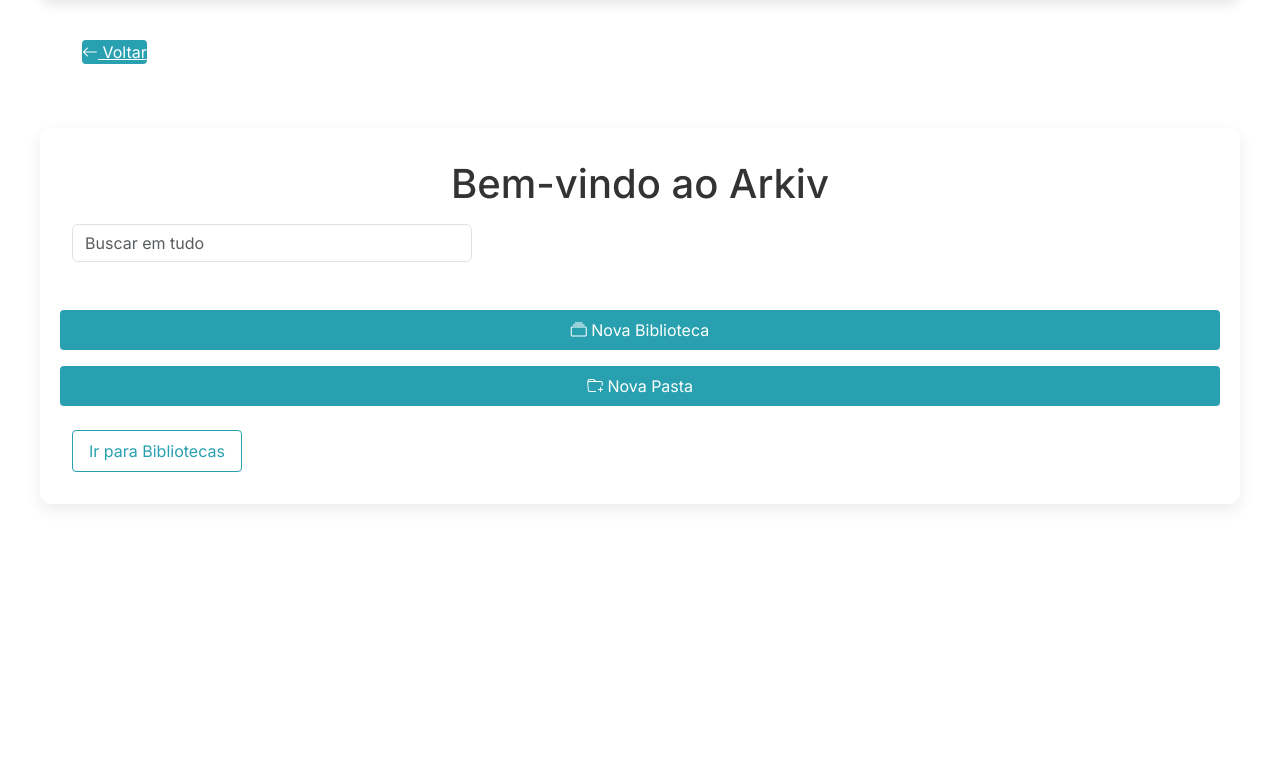
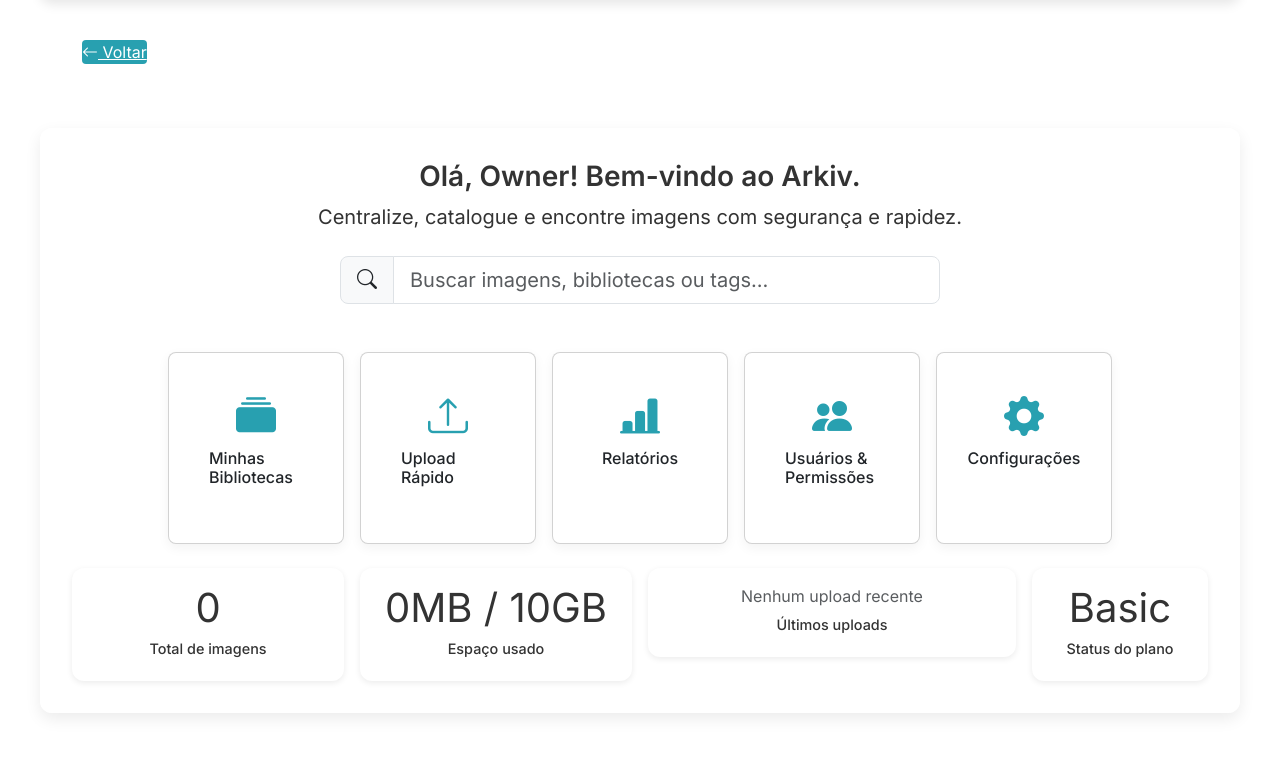
Before and after one commit to BrunoRochaBelo/arkiv, a Flask app: page / in a window 1280 px wide. Shown: the part 76-837 px from the top of the page. Before the commit the page ends 583 px from the top, so only its background shows below. Run offline with Flask 3, Linux system fonts and the light colour scheme; a user stored in the database is signed in.

Commit message:
Revamp home page with dashboard and quick links

```diff
--- a/arkiv_app/main/routes.py
+++ b/arkiv_app/main/routes.py
@@ -1,7 +1,49 @@
 from flask import render_template
+from flask_login import current_user
+
+from ..extensions import db
+from ..models import Asset, Library
+from ..utils import current_org_id
 from . import main_bp
 
 
 @main_bp.route('/')
 def index():
-    return render_template('home.html', title='Início')
+    org_id = current_org_id()
+    stats = {
+        'libs_count': 0,
+        'total_images': 0,
+        'used_storage': 0,
+        'quota': None,
+        'plan': None,
+        'last_uploads': [],
+    }
+    if current_user.is_authenticated and org_id:
+        stats['libs_count'] = Library.query.filter_by(org_id=org_id).count()
+        stats['total_images'] = (
+            db.session.query(db.func.count(Asset.id))
+            .join(Library)
+            .filter(Library.org_id == org_id)
+            .scalar()
+            or 0
+        )
+        stats['used_storage'] = (
+            db.session.query(db.func.sum(Asset.size))
+            .join(Library)
+            .filter(Library.org_id == org_id)
+            .scalar()
+            or 0
+        )
+        membership = current_user.memberships[0] if current_user.memberships else None
+        if membership:
+            stats['plan'] = membership.organization.plan
+            stats['quota'] = membership.organization.plan.storage_quota_gb * 1024 * 1024 * 1024
+        stats['last_uploads'] = (
+            Asset.query
+            .join(Library)
+            .filter(Library.org_id == org_id)
+            .order_by(Asset.created_at.desc())
+            .limit(3)
+            .all()
+        )
+    return render_template('home.html', title='Início', stats=stats)
--- a/arkiv_app/static/css/style.css
+++ b/arkiv_app/static/css/style.css
@@ -240,3 +240,41 @@ button:hover, .btn:hover {
   box-shadow: 0 4px 12px rgba(0,0,0,0.15);
   padding: 1.5rem;
 }
+
+.welcome {
+  font-weight: var(--weight-semibold);
+  font-size: 1.75rem;
+}
+
+.search-global {
+  max-width: 600px;
+  margin: 0 auto;
+}
+
+.quick-link {
+  text-decoration: none;
+}
+
+.quick-link .card-body {
+  display: flex;
+  flex-direction: column;
+  align-items: center;
+}
+
+.text-accent {
+  color: var(--accent);
+}
+
+.dashboard-widget {
+  background: var(--card-bg);
+  border-radius: 12px;
+  padding: 1rem;
+  box-shadow: 0 2px 6px rgba(0,0,0,0.08);
+  text-align: center;
+}
+
+.dashboard-widget h6 {
+  margin-top: 0.5rem;
+  font-size: 0.9rem;
+  color: var(--text-color);
+}
--- a/arkiv_app/static/js/main.js
+++ b/arkiv_app/static/js/main.js
@@ -30,5 +30,11 @@ document.addEventListener('DOMContentLoaded', () => {
       const cancel = document.querySelector('.btn-cancel');
       if (cancel) cancel.click();
     }
+
+    if ((ev.ctrlKey || ev.metaKey) && ev.key.toLowerCase() === 'k') {
+      ev.preventDefault();
+      const input = document.querySelector('#globalSearchInput');
+      if (input) input.focus();
+    }
   });
 });
--- a/arkiv_app/templates/home.html
+++ b/arkiv_app/templates/home.html
@@ -1,19 +1,107 @@
 {% extends 'base.html' %}
 {% block content %}
-<section class="text-center mb-5">
+<div class="text-center mb-5">
+  {% if current_user.is_authenticated %}
+  <h2 class="welcome">Olá, {{ current_user.name }}! Bem-vindo ao Arkiv.</h2>
+  <p class="lead">Centralize, catalogue e encontre imagens com segurança e rapidez.</p>
+  {% else %}
   <h1 class="mb-3">Bem-vindo ao Arkiv</h1>
-  <form class="d-flex justify-content-center" role="search" action="{{ url_for('search.search_page') }}" method="get">
-    <input class="form-control" style="max-width:400px" type="search" placeholder="Buscar em tudo" name="q" aria-label="Buscar">
+  {% endif %}
+  <form class="search-global mt-4" role="search" action="{{ url_for('search.search_page') }}" method="get">
+    <div class="input-group input-group-lg">
+      <span class="input-group-text"><i class="bi bi-search"></i></span>
+      <input class="form-control" id="globalSearchInput" type="search" placeholder="Buscar imagens, bibliotecas ou tags…" name="q" aria-label="Buscar">
+    </div>
   </form>
-</section>
-
+</div>
 {% if current_user.is_authenticated %}
-<div class="row text-center mb-4" style="gap:1rem; justify-content:center;">
-  <a href="{{ url_for('library.create_library') }}" class="btn btn-accent"><i class="bi bi-collection"></i> Nova Biblioteca</a>
-  <a href="{{ url_for('folder.create_folder') }}" class="btn btn-accent"><i class="bi bi-folder-plus"></i> Nova Pasta</a>
+<div class="row g-3 mb-4 justify-content-center">
+  <div class="col-6 col-sm-4 col-md-2">
+    <a href="{{ url_for('library.list_libraries') }}" class="card quick-link shadow-soft h-100" aria-label="Minhas Bibliotecas">
+      <div class="card-body">
+        <i class="bi bi-collection-fill display-6 text-accent"></i>
+        <h6 class="mt-2 mb-0">Minhas Bibliotecas</h6>
+      </div>
+    </a>
+  </div>
+  <div class="col-6 col-sm-4 col-md-2">
+    <a href="{{ url_for('library.create_library') }}" class="card quick-link shadow-soft h-100" aria-label="Upload Rápido">
+      <div class="card-body">
+        <i class="bi bi-upload display-6 text-accent"></i>
+        <h6 class="mt-2 mb-0">Upload Rápido</h6>
+      </div>
+    </a>
+  </div>
+  <div class="col-6 col-sm-4 col-md-2">
+    <a href="{{ url_for('reports.assets_report') }}" class="card quick-link shadow-soft h-100" aria-label="Relatórios">
+      <div class="card-body">
+        <i class="bi bi-bar-chart-line-fill display-6 text-accent"></i>
+        <h6 class="mt-2 mb-0">Relatórios</h6>
+      </div>
+    </a>
+  </div>
+  {% if current_user.memberships and current_user.memberships[0].role in ['OWNER','ADMIN'] %}
+  <div class="col-6 col-sm-4 col-md-2">
+    <a href="#" class="card quick-link shadow-soft h-100" aria-label="Usuários e Permissões">
+      <div class="card-body">
+        <i class="bi bi-people-fill display-6 text-accent"></i>
+        <h6 class="mt-2 mb-0">Usuários & Permissões</h6>
+      </div>
+    </a>
+  </div>
+  <div class="col-6 col-sm-4 col-md-2">
+    <a href="#" class="card quick-link shadow-soft h-100" aria-label="Configurações da Organização">
+      <div class="card-body">
+        <i class="bi bi-gear-fill display-6 text-accent"></i>
+        <h6 class="mt-2 mb-0">Configurações</h6>
+      </div>
+    </a>
+  </div>
+  {% endif %}
 </div>
-<a href="{{ url_for('library.list_libraries') }}" class="btn btn-outline-accent">Ir para Bibliotecas</a>
+<div class="row g-3">
+  <div class="col-6 col-md-3">
+    <div class="dashboard-widget">
+      <div class="display-6">{{ stats.total_images }}</div>
+      <h6>Total de imagens</h6>
+    </div>
+  </div>
+  <div class="col-6 col-md-3">
+    <div class="dashboard-widget">
+      <div class="display-6">{{ (stats.used_storage/1024/1024)|int }}MB{% if stats.quota %} / {{ (stats.quota/1024/1024/1024)|int }}GB{% endif %}</div>
+      <h6>Espaço usado</h6>
+    </div>
+  </div>
+  <div class="col-12 col-md-4">
+    <div class="dashboard-widget">
+      {% if stats.last_uploads %}
+        <ul class="list-unstyled mb-0 d-flex flex-wrap gap-2 justify-content-center">
+          {% for up in stats.last_uploads %}
+          <li class="small">{{ up.filename_orig }}</li>
+          {% endfor %}
+        </ul>
+      {% else %}
+        <span class="text-muted">Nenhum upload recente</span>
+      {% endif %}
+      <h6>Últimos uploads</h6>
+    </div>
+  </div>
+  <div class="col-6 col-md-2">
+    <div class="dashboard-widget">
+      <div class="display-6">{{ stats.plan.name if stats.plan else '-' }}</div>
+      <h6>Status do plano</h6>
+    </div>
+  </div>
+</div>
+{% if stats.libs_count == 0 %}
+<div class="mt-5 text-center">
+  <p class="lead">Você ainda não possui bibliotecas.</p>
+  <a href="{{ url_for('library.create_library') }}" class="btn btn-accent btn-lg">Criar primeira biblioteca</a>
+</div>
+{% endif %}
 {% else %}
-<a href="{{ url_for('auth.login') }}" class="btn btn-accent">Entrar</a>
+<div class="text-center mt-4">
+  <a href="{{ url_for('auth.login') }}" class="btn btn-accent">Entrar</a>
+</div>
 {% endif %}
 {% endblock %}
```
